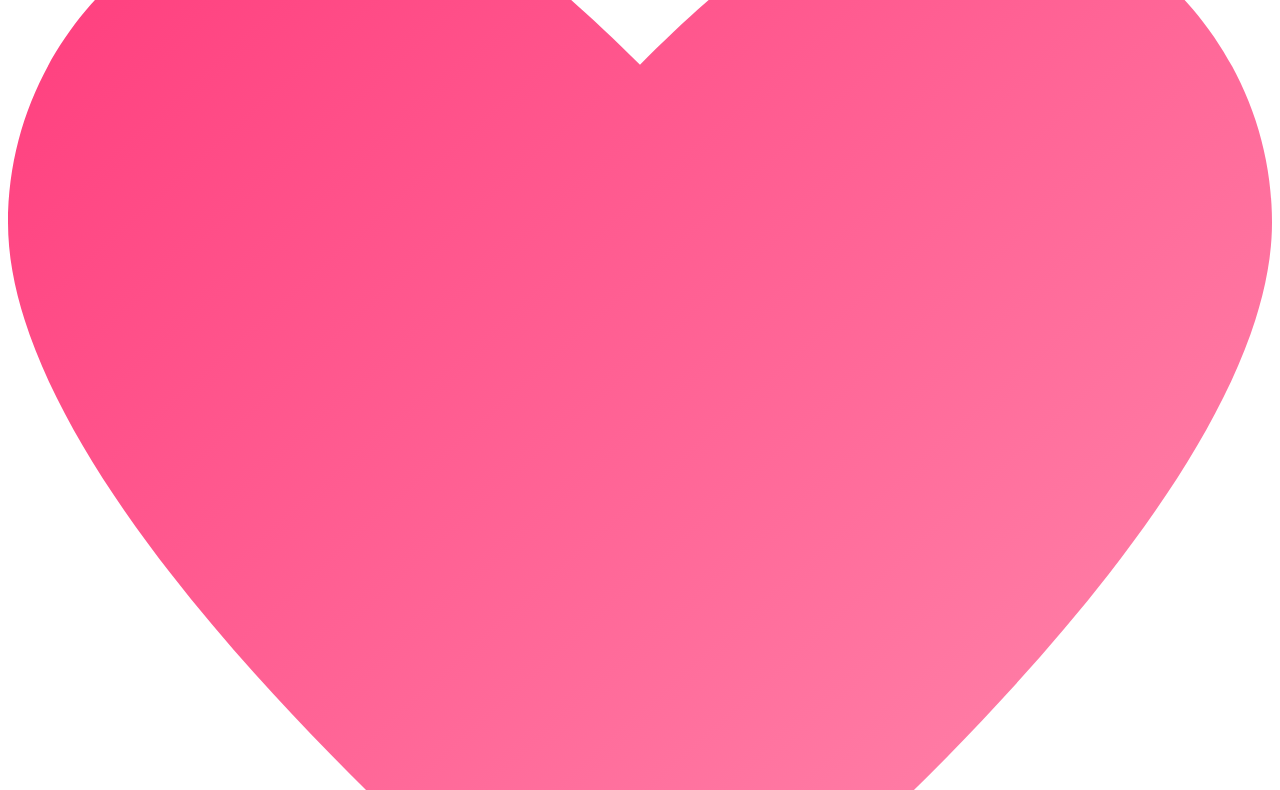
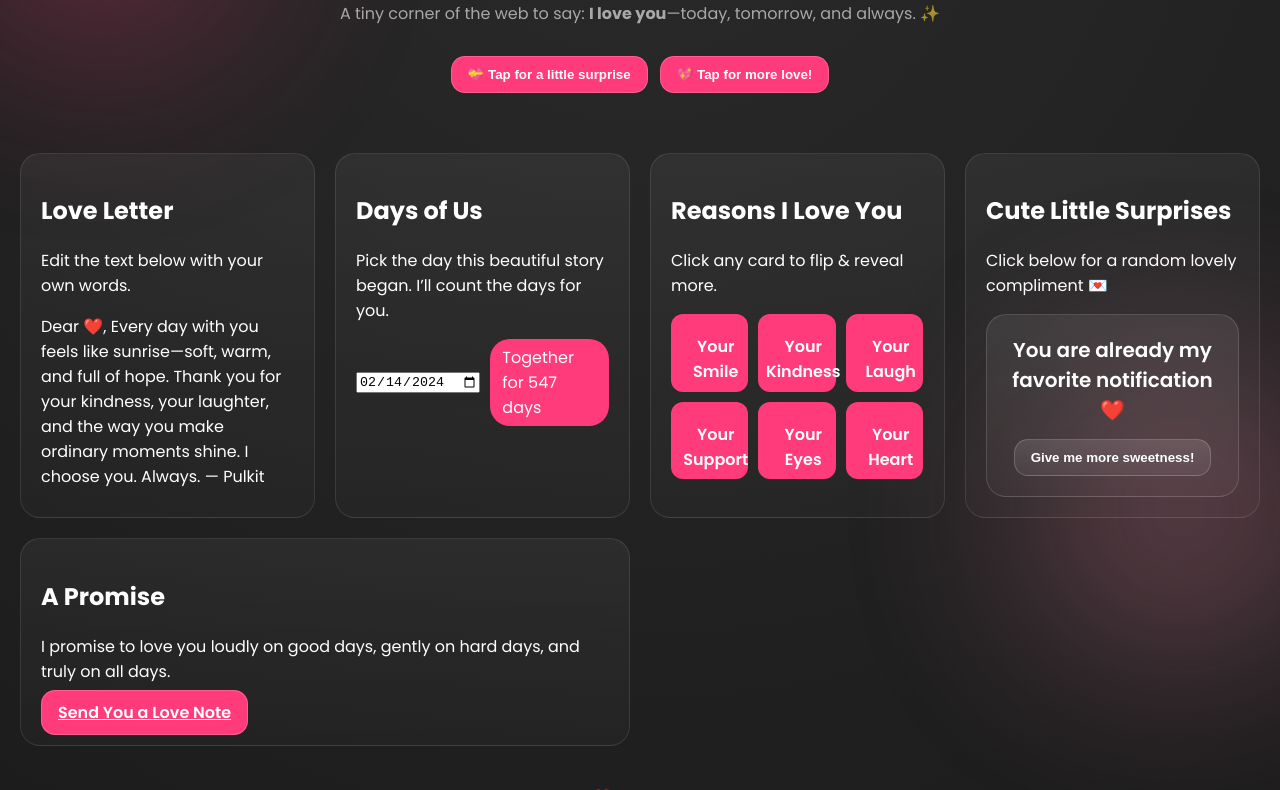
Before and after one commit to pulkit2k23/for_her, a plain HTML site: page index.html in a window 1280 px wide. Shown: the part 189-979 px from the top of the page. Drawn offline with Linux system fonts and the light colour scheme.

Commit message:
Update index.html

```diff
--- a/index.html
+++ b/index.html
@@ -8,9 +8,149 @@
 <link rel="preconnect" href="https://fonts.gstatic.com" crossorigin>
 <link href="https://fonts.googleapis.com/css2?family=Poppins:wght@300;400;600;700&family=Great+Vibes&display=swap" rel="stylesheet">
 <style>
-    /* Keep your existing CSS styles here (unchanged from your original) */
+:root {
+    --primary: #ff3b7c;
+    --secondary: #fff;
+    --muted: rgba(255,255,255,0.6);
+    font-family: 'Poppins', sans-serif;
+}
 
-    /* Compliment generator styles */
+body {
+    margin: 0;
+    background: radial-gradient(circle at top, #2a2a2a, #1c1c1c);
+    color: var(--secondary);
+}
+
+/* Glows */
+.glow {
+    position: fixed;
+    border-radius: 50%;
+    filter: blur(100px);
+    opacity: 0.3;
+    z-index: -1;
+}
+.g1 {
+    width: 300px;
+    height: 300px;
+    background: var(--primary);
+    top: -50px;
+    left: -50px;
+}
+.g2 {
+    width: 300px;
+    height: 300px;
+    background: #ff8fb1;
+    bottom: -50px;
+    right: -50px;
+}
+
+/* Header */
+header {
+    text-align: center;
+    padding: 40px 20px;
+}
+.title {
+    font-family: 'Great Vibes', cursive;
+    font-size: 48px;
+    margin: 0;
+}
+.subtitle {
+    color: var(--muted);
+    margin: 10px 0 30px;
+}
+
+/* Grid */
+.grid {
+    display: grid;
+    grid-template-columns: repeat(auto-fit, minmax(280px, 1fr));
+    gap: 20px;
+    padding: 20px;
+}
+.card {
+    background: linear-gradient(180deg, rgba(255,255,255,.05), rgba(255,255,255,.02));
+    border-radius: 20px;
+    padding: 20px;
+    border: 1px solid rgba(255,255,255,.1);
+}
+.span12 {
+    grid-column: span 2;
+}
+
+/* Buttons */
+.cta {
+    padding: 10px 16px;
+    border-radius: 14px;
+    border: 1px solid rgba(255,255,255,.18);
+    background: var(--primary);
+    color: white;
+    font-weight: 600;
+    cursor: pointer;
+    transition: .25s;
+}
+.cta:hover {
+    transform: translateY(-2px);
+}
+
+/* Timeline */
+.timeline {
+    display: flex;
+    align-items: center;
+    gap: 10px;
+}
+.pill {
+    background: var(--primary);
+    padding: 6px 12px;
+    border-radius: 20px;
+    color: #fff;
+}
+
+/* Reasons flip cards */
+.reasons {
+    display: flex;
+    flex-wrap: wrap;
+    gap: 10px;
+}
+.reason {
+    width: calc(33% - 6px);
+    aspect-ratio: 1;
+    background: var(--primary);
+    border-radius: 12px;
+    display: flex;
+    align-items: center;
+    justify-content: center;
+    font-weight: 600;
+    color: white;
+    text-align: center;
+    cursor: pointer;
+    perspective: 1000px;
+    position: relative;
+}
+.reason-inner {
+    position: absolute;
+    width: 100%;
+    height: 100%;
+    transform-style: preserve-3d;
+    transition: transform 0.6s;
+}
+.reason.flipped .reason-inner {
+    transform: rotateY(180deg);
+}
+.reason-front, .reason-back {
+    position: absolute;
+    width: 100%;
+    height: 100%;
+    backface-visibility: hidden;
+    display: flex;
+    align-items: center;
+    justify-content: center;
+    padding: 6px;
+}
+.reason-back {
+    transform: rotateY(180deg);
+    background: #ff8fb1;
+}
+
+/* Compliment box */
 .compliment-box {
     text-align: center;
     padding: 20px;
@@ -43,18 +183,61 @@
     transform: translateY(-2px);
     box-shadow: 0 6px 20px rgba(255,59,124,.25);
 }
+
+/* Flying heart animation */
+.flying-heart {
+    font-size: 20px;
+    position: absolute;
+    animation: fly-up 3s forwards;
+}
+@keyframes fly-up {
+    0% { transform: translateY(0) scale(1); opacity: 1; }
+    100% { transform: translateY(-150px) scale(1.5); opacity: 0; }
+}
+
+/* Modal */
+.modal {
+    display: none;
+    position: fixed;
+    inset: 0;
+    background: rgba(0,0,0,0.6);
+    align-items: center;
+    justify-content: center;
+}
+.modal-card {
+    background: #2a2a2a;
+    padding: 20px;
+    border-radius: 12px;
+    max-width: 300px;
+    text-align: center;
+}
+.close {
+    margin-top: 12px;
+    padding: 8px 14px;
+    background: var(--primary);
+    border: none;
+    color: white;
+    border-radius: 8px;
+    cursor: pointer;
+}
+
+footer {
+    text-align: center;
+    padding: 20px;
+    font-size: 14px;
+    color: var(--muted);
+}
 </style>
 </head>
 <body>
 
-<!-- ambient glows -->
 <div class="glow g1"></div>
 <div class="glow g2"></div>
 
 <header>
     <div class="hero">
         <h1 class="title">For My Forever Person</h1>
-        <svg class="big-heart" viewBox="0 0 32 29" xmlns="http://www.w3.org/2000/svg">
+        <svg class="big-heart" viewBox="0 0 32 29" xmlns="http://www.w3.org/2000/svg" width="80">
             <path fill="url(#grad)" d="M23.6,0C21.3,0,19.3,1.1,16,4.4C12.7,1.1,10.7,0,8.4,0C3.8,0,0,3.8,0,8.4c0,8.1,16,20.5,16,20.5S32,16.5,32,8.4C32,3.8,28.2,0,23.6,0z"/>
             <defs>
                 <linearGradient id="grad" x1="0" x2="1" y1="0" y2="1">
@@ -65,15 +248,14 @@
         </svg>
         <p class="subtitle">A tiny corner of the web to say: <strong>I love you</strong>—today, tomorrow, and always. ✨</p>
         <div style="display:flex; justify-content: center; gap:12px; flex-wrap: wrap;">
-            <button class="cta" id="surpriseBtn"><span class="pulse"></span> Tap for a little surprise</button>
-            <button class="cta" id="bauuaBtn"><span class="pulse"></span> Tap for more love! </button>
+            <button class="cta" id="surpriseBtn">💝 Tap for a little surprise</button>
+            <button class="cta" id="bauuaBtn">💖 Tap for more love!</button>
         </div>
     </div>
 </header>
 
 <main>
     <section class="grid">
-        <!-- Love letter -->
         <article class="card span6">
             <h2>Love Letter</h2>
             <p class="muted">Edit the text below with your own words.</p>
@@ -86,7 +268,6 @@ Every day with you feels like sunrise—soft, warm, and full of hope. Thank you
             </div>
         </article>
 
-        <!-- Timeline -->
         <article class="card span6">
             <h2>Days of Us</h2>
             <p class="muted">Pick the day this beautiful story began. I’ll count the days for you.</p>
@@ -96,7 +277,6 @@ Every day with you feels like sunrise—soft, warm, and full of hope. Thank you
             </div>
         </article>
 
-        <!-- Reasons -->
         <article class="card span6">
             <h2>Reasons I Love You</h2>
             <p class="muted">Click any card to flip & reveal more.</p>
@@ -110,7 +290,6 @@ Every day with you feels like sunrise—soft, warm, and full of hope. Thank you
             </div>
         </article>
 
-        <!-- NEW Cute Compliment Generator -->
         <article class="card span6">
             <h2>Cute Little Surprises</h2>
             <p class="muted">Click below for a random lovely compliment 💌</p>
@@ -120,7 +299,6 @@ Every day with you feels like sunrise—soft, warm, and full of hope. Thank you
             </div>
         </article>
 
-        <!-- Promise -->
         <article class="card span12">
             <h2>A Promise</h2>
             <p class="muted">I promise to love you loudly on good days, gently on hard days, and truly on all days.</p>
@@ -133,21 +311,41 @@ Every day with you feels like sunrise—soft, warm, and full of hope. Thank you
     Made with ❤️ by Pulkit — <span style="color:#fff; opacity:.85">for my girl</span>
 </footer>
 
-<!-- Surprise modal -->
 <div class="modal" id="modal">
     <div class="modal-card">
-        <h2 style="margin:0 0 8px">You are my favorite everything 💘</h2>
-        <p style="margin:0; color:var(--muted)">Yes, I’m completely, beautifully, hopelessly into you.</p>
+        <h2>You are my favorite everything 💘</h2>
+        <p style="color:var(--muted)">Yes, I’m completely, beautifully, hopelessly into you.</p>
         <button class="close" id="closeModal">Close</button>
     </div>
 </div>
 
-<div id="dynamic-messages-container"></div>
+<script>
+const startDateInput = document.getElementById("startDate");
+const daysTogetherSpan = document.getElementById("daysTogether");
+function updateDaysTogether() {
+    const start = new Date(startDateInput.value);
+    const today = new Date();
+    const diff = Math.floor((today - start) / (1000*60*60*24));
+    daysTogetherSpan.textContent = diff >= 0 ? diff : "—";
+}
+startDateInput.addEventListener("change", updateDaysTogether);
+updateDaysTogether();
 
-<script>
-    /* Keep your original JS code for hearts, modal, days counter, reasons, and love messages */
+document.querySelectorAll(".reason").forEach(card => {
+    const front = document.createElement("div");
+    const back = document.createElement("div");
+    const inner = document.createElement("div");
+    front.className = "reason-front";
+    back.className = "reason-back";
+    inner.className = "reason-inner";
+    front.textContent = card.dataset.front;
+    back.textContent = card.dataset.back;
+    inner.appendChild(front);
+    inner.appendChild(back);
+    card.appendChild(inner);
+    card.addEventListener("click", () => card.classList.toggle("flipped"));
+});
 
-    // Compliment Generator
 const compliments = [
     "You are the peanut butter to my jelly 🥰",
     "If kisses were snowflakes, I’d send you a blizzard ❄️💋",
@@ -158,26 +356,26 @@ Every day with you feels like sunrise—soft, warm, and full of hope. Thank you
     "You are the sprinkles on my cupcake 🧁✨",
     "My heart beats faster just thinking about you 💓"
 ];
+document.getElementById("complimentBtn").addEventListener("click", () => {
     const complimentText = document.getElementById("complimentText");
-    const complimentBtn = document.getElementById("complimentBtn");
-
-    complimentBtn.addEventListener("click", () => {
-        const randomCompliment = compliments[Math.floor(Math.random() * compliments.length)];
-        complimentText.textContent = randomCompliment;
-
-        // spawn some floating hearts for cuteness
+    complimentText.textContent = compliments[Math.floor(Math.random() * compliments.length)];
     for (let i = 0; i < 5; i++) {
         const heart = document.createElement("div");
         heart.className = "flying-heart";
         heart.textContent = "💖";
-            heart.style.left = `${50 + Math.random() * 200}px`;
-            heart.style.top = `${200 + Math.random() * 50}px`;
-            heart.style.position = "absolute";
-            heart.style.animation = "fly-up 3s forwards";
+        heart.style.left = `${Math.random() * 200}px`;
+        heart.style.top = `0px`;
         complimentText.parentElement.appendChild(heart);
         heart.addEventListener("animationend", () => heart.remove());
     }
 });
+
+document.getElementById("surpriseBtn").addEventListener("click", () => {
+    document.getElementById("modal").style.display = "flex";
+});
+document.getElementById("closeModal").addEventListener("click", () => {
+    document.getElementById("modal").style.display = "none";
+});
 </script>
 </body>
 </html>
```
Lines whose indentation alone changed are shown as unchanged.
